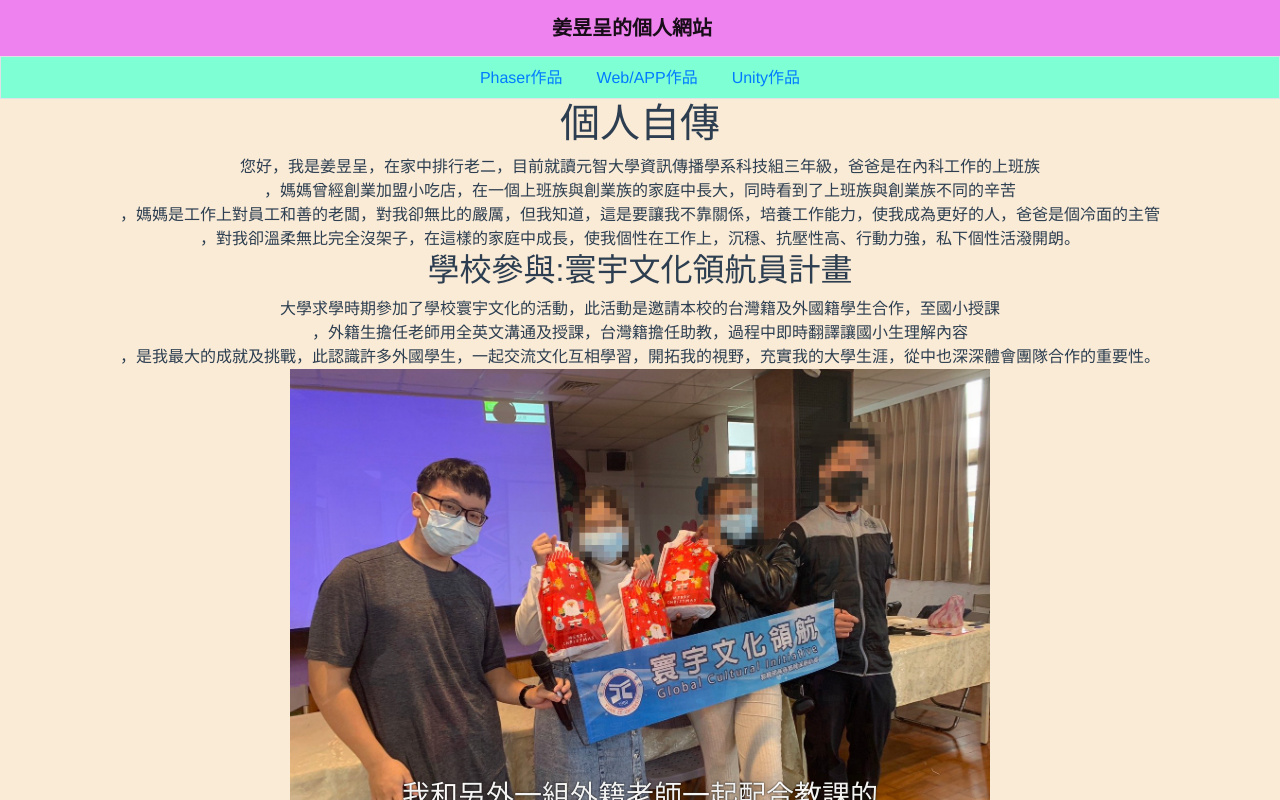
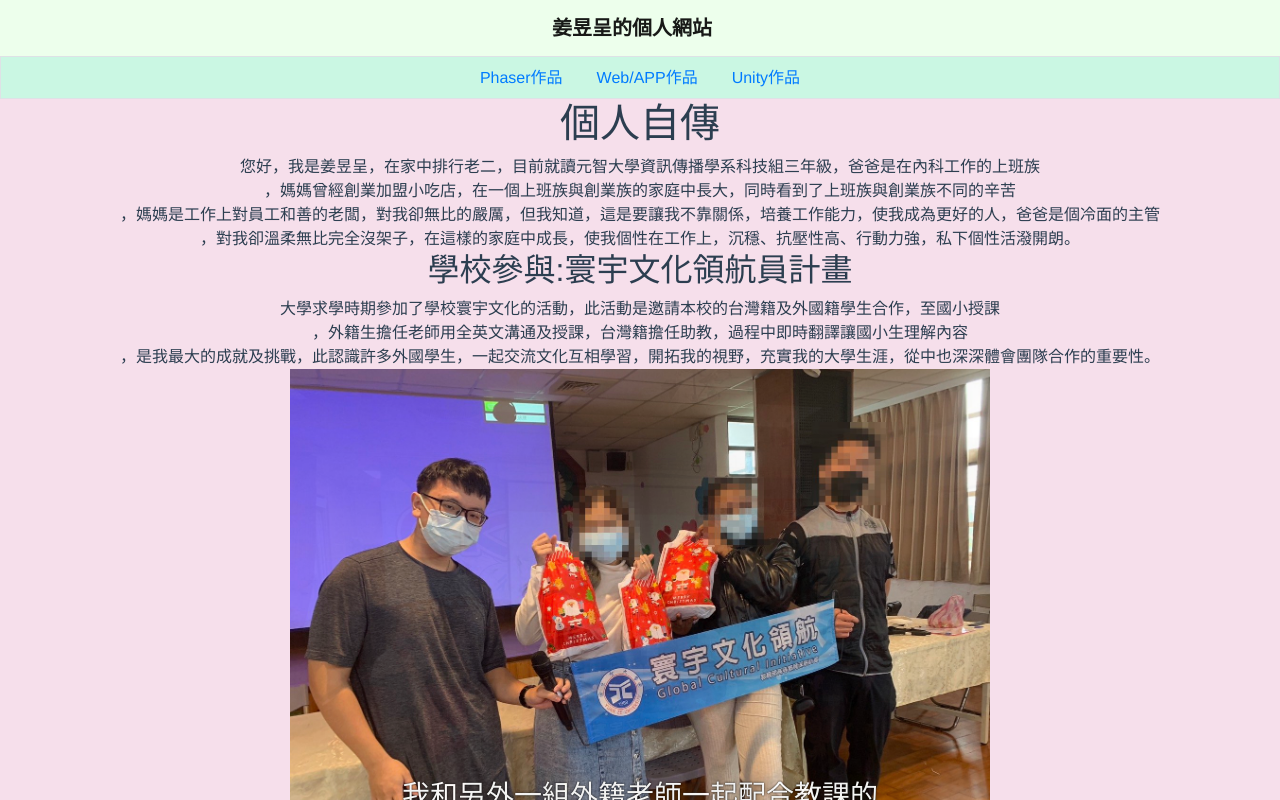
Before and after one commit to kanadafa/personal-web, a Vue app: page / in a window 1280 px wide. Shown: the top 800 px of the page. Built offline with nearby package versions, Linux system fonts and the light colour scheme.

Commit message:
change13

```diff
--- a/src/App.vue
+++ b/src/App.vue
@@ -15,7 +15,7 @@
 </script>
 <style lang="scss">
 #app {
-  background-color:antiquewhite !important;
+  background-color:#F6DFEB !important;
   font-family: Avenir, Helvetica, Arial, sans-serif;
   -webkit-font-smoothing: antialiased;
   -moz-osx-font-smoothing: grayscale;
--- a/src/components/Nav-bar.vue
+++ b/src/components/Nav-bar.vue
@@ -38,10 +38,10 @@ export default {
 </script>
 <style scoped lang="scss">
 .navbar {
-  background-color: violet !important;
+  background-color: #EDFFEC !important;
   justify-content: center;
 }
 .bg-light{
-  background-color: aquamarine !important;
+  background-color: #CAF7E3 !important;
 }
 </style>
--- a/src/views/UnityDemo.vue
+++ b/src/views/UnityDemo.vue
@@ -9,7 +9,7 @@
     </p>
     <div class="videounity">
       <b-embed type="iframe" aspect="16by9" src="https://www.youtube.com/embed/g8zIvafYGdE"></b-embed>
-      <p>製作感想:雖然這主題我碰程式碼的部分不多，但是去尋找素材，劇情和建置場地等等的工作也是蠻辛苦的</p>
+      <p>製作感想:這主題我碰程式碼的部分不多，但是去尋找素材，劇情和建置場地等等的工作也是蠻辛苦的</p>
     </div>
     <h2>第二個作品:zombie</h2>
     <p>這個遊戲就比較沒有那麼多的劇情，就只是雙人玩家可以一起去遊玩在同一個裝置上的小遊戲，構思有點像是旋風快打這類的雙人競技遊戲 <br>
@@ -18,7 +18,7 @@
     <div class="videounity">
       <b-embed type="iframe" aspect="16by9" src="https://www.youtube.com/embed/y6G4FB5aHz0"></b-embed>
     </div>
-    <p>製作感想:這次我每個方面都有碰到一點，版面的設計製作等等和一些簡單的程式邏輯，我覺得畫面切割剛開始就是一個不簡單的挑戰 <br>
+    <p>製作感想:這個專題我每個方面都有碰到一點，版面的設計製作等等和一些簡單的程式邏輯，我覺得畫面切割剛開始就是一個不簡單的挑戰 <br>
       但最後透過老師上課的教導都有做出來，感覺很棒!
     </p>
   </div>
--- a/src/views/WebDemo.vue
+++ b/src/views/WebDemo.vue
@@ -12,18 +12,19 @@
     </div>
     <h3>如果覺得影片介紹太長，可以看下面的文字說明</h3>
     <p>此網頁的基底為使用node.js去進行傳寫，在此網站裡面可以先選擇兩個身分組(清潔員和屋主)，然後先各自創立自己的帳號 <br>
-    讓完帳號後會要求輸入等等的個人資料，創建完後就會到個人的身分組帳號首頁，如果下面有歷史訂單就會顯示在最下方， <br>
+    創建時會要求輸入個人資料，輸入完後就會到個人的身分組帳號首頁，如果下面有歷史訂單就會顯示在最下方， <br>
     此影片的角度為屋主，當屋主想要請人來進行清潔服務時可以在個人首頁上找到新增需求的按鈕，就可以開始填寫想要清潔的項目和清潔地點等等的資訊 <br>
     請注意:裡面有複數個清潔服務項目，在創建清潔員帳號時就會需要先行選擇自己可以提供哪項服務，只有這項自行選的項目清潔員才看的到要求 <br>
     在屋主成立完後，按下確認，有可以提供此清潔項目服務的清潔員帳號就可以立即的看到最新的屋主需求列表<br>
     清潔員會先看屋主的詳細需求，當清潔員認為可以接下就會在詳細需求的下面開始進行第二階段， <br>
-    第二階段就是清潔員去屋主家進行清潔服務，當清潔員按下清潔按鈕時就會跳到第三階段，此時清潔員就會開始進行打掃 <br>
-    第三階段就是當清潔員完成後讓屋主檢查後續最後清潔員按下完成，此時兩個身分組的帳號就會跳回到個人的首頁 <br>
+    第二階段為清潔員去屋主家進行清潔服務，當清潔員按下清潔按鈕時就會跳到第三階段，此時清潔員就會開始進行打掃 <br>
+    第三階段為當清潔員完成後讓屋主檢查後續最後清潔員按下完成，此時兩個身分組的帳號就會跳回到個人的首頁 <br>
     並且在下方的歷史訂單就會被新增在最新的列表，這樣整體的流程就完成了。
     </p>
     <h4>製作感想</h4>
     <p>這是我第一次使用node去製作網站，對我來說是一個很大的挑戰，感謝組員可以一起完成這項作品，並且在中間教了我許多不懂的邏輯 <br>
-     後端連接資料庫的部分，雖然老師當初是希望我們連接到MondoDB，但是我們在製作的時候還沒有教到那裡，因此我們這後端是連到xampp的資料庫 <br>
+      我所製作的部分為此網站的外部連結路徑、程式版面框架調整以及網頁之間的連動等 <br>
+     後端連接資料庫的部分，老師當時希望我們連接到MongoDB，但是我們在製作的時候還沒有教到那裡，因此我們後端是連到xampp的資料庫 <br>
      來收發資訊，最後做完的成就感真的很大，也讓我對這個程式感到更多的興趣而不是放棄。
     </p>
   </div>
```
Also changed, not shown: 7 other files (tests, documents, lock files or other folders).
